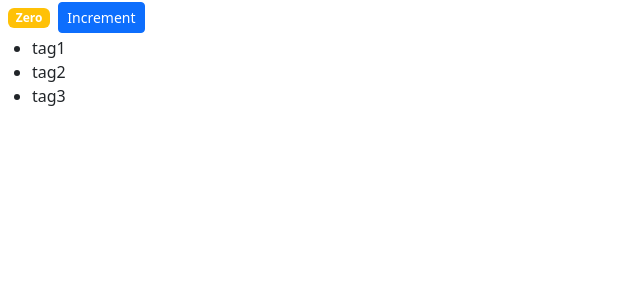
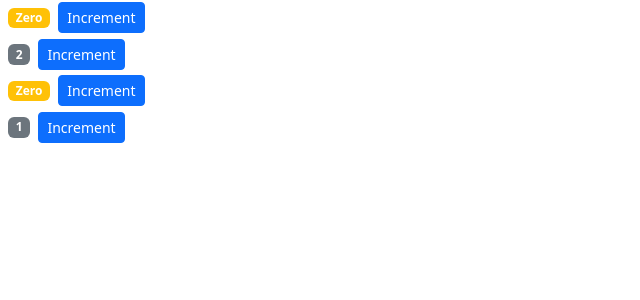
Before and after one commit to MohsenKarimi71/react-crud, a React (Create React App) app: page / in a window 1280 px wide. Shown: the top 300 px of the page, without its empty margins (0-640 px from the left). Built offline with nearby package versions, Linux system fonts and the light colour scheme.

Commit message:
feat: Add Counters component

```diff
--- a/src/components/counter.jsx
+++ b/src/components/counter.jsx
@@ -1,32 +1,26 @@
 import React, { useState } from "react";
 
-function Counter() {
-  const [tags, setTags] = useState(["tag1", "tag2", "tag3"]);
-  const [count, setCount] = useState(0);
+function Counter(props) {
+  const [value, setValue] = useState(props.value);
 
   const getBadgeClasses = () => {
-    return "m-2 badge bg-".concat(count > 0 ? "secondary" : "warning");
+    return "m-2 badge bg-".concat(value > 0 ? "secondary" : "warning");
   };
 
-  const formatCount = () => {
-    return count > 0 ? count : "Zero";
+  const formatValue = () => {
+    return value > 0 ? value : "Zero";
   };
 
   const handleIncrement = () => {
-    setCount(count + 1);
+    setValue(value + 1);
   };
 
   return (
     <div>
-      <span className={getBadgeClasses()}>{formatCount()}</span>
+      <span className={getBadgeClasses()}>{formatValue()}</span>
       <button className="btn btn-primary btn-sm" onClick={handleIncrement}>
         Increment
       </button>
-      <ul>
-        {tags.map((tag) => (
-          <li key={tag}>{tag}</li>
-        ))}
-      </ul>
     </div>
   );
 }
--- /dev/null
+++ b/src/components/counters.jsx
@@ -0,0 +1,20 @@
+import React from "react";
+import Counter from "./counter";
+
+function Counters() {
+  const counters = [
+    { id: 1, value: 0 },
+    { id: 2, value: 2 },
+    { id: 3, value: 0 },
+    { id: 4, value: 1 },
+  ];
+  return (
+    <div>
+      {counters.map((counter) => (
+        <Counter key={counter.id} value={counter.value} selected></Counter>
+      ))}
+    </div>
+  );
+}
+
+export default Counters;
--- a/src/index.js
+++ b/src/index.js
@@ -1,15 +1,14 @@
-import React from 'react';
-import ReactDOM from 'react-dom/client';
-import './index.css';
-import App from './App';
-import reportWebVitals from './reportWebVitals';
-import 'bootstrap/dist/css/bootstrap.css';
-import Counter from './components/counter';
+import React from "react";
+import ReactDOM from "react-dom/client";
+import "./index.css";
+import reportWebVitals from "./reportWebVitals";
+import "bootstrap/dist/css/bootstrap.css";
+import Counters from "./components/counters";
 
-const root = ReactDOM.createRoot(document.getElementById('root'));
+const root = ReactDOM.createRoot(document.getElementById("root"));
 root.render(
   <React.StrictMode>
-    <Counter />
+    <Counters />
   </React.StrictMode>
 );
 
```
